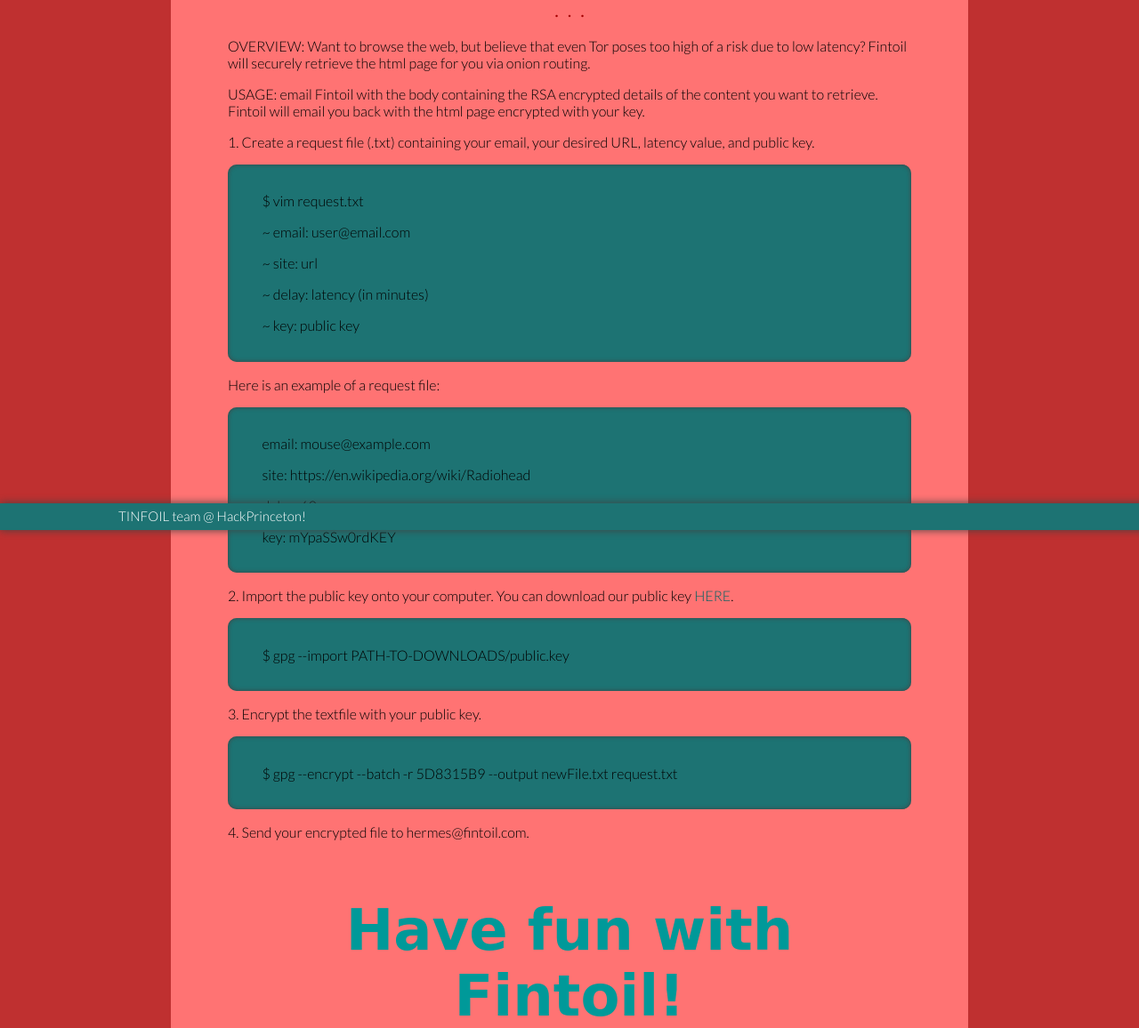
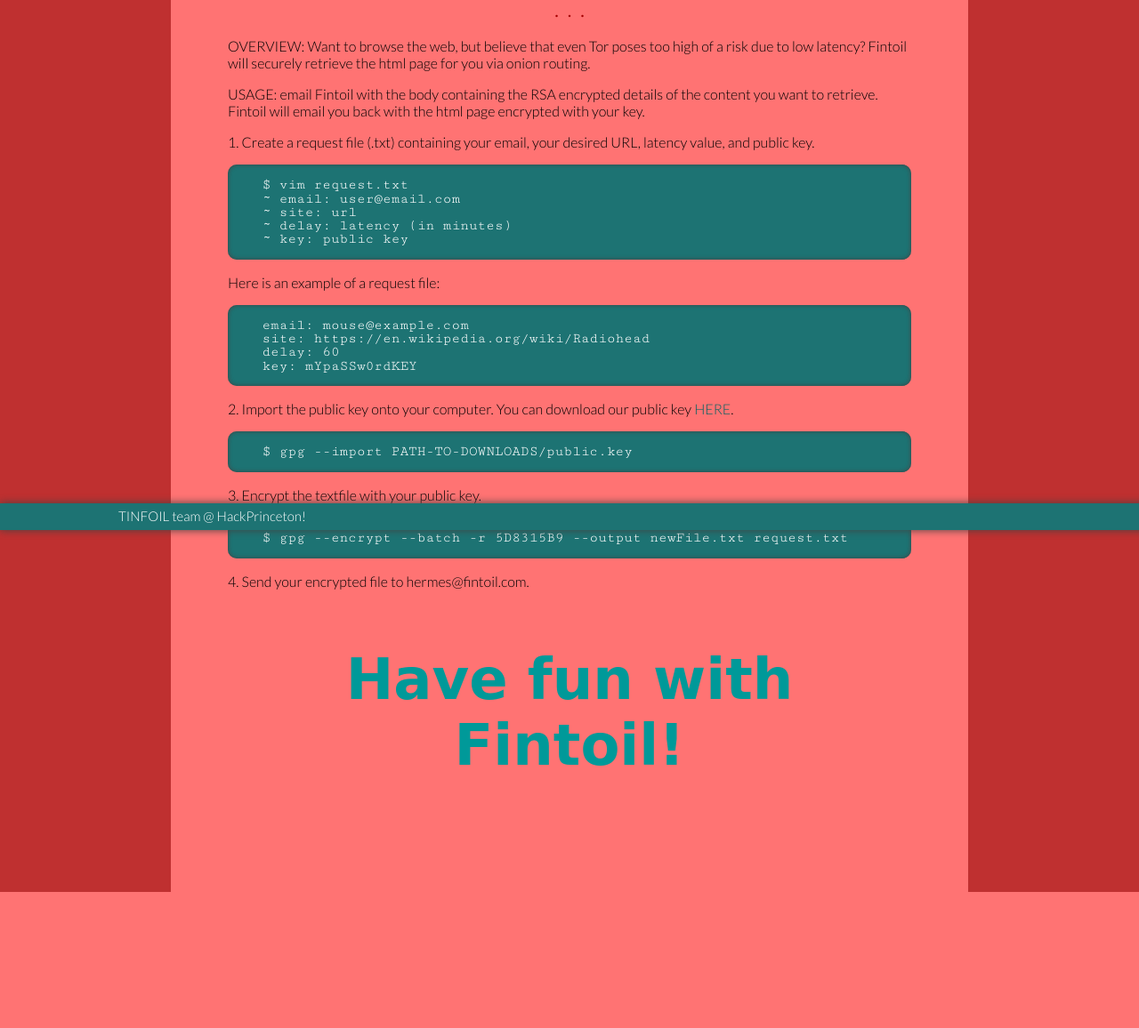
Before and after one commit to mkzh/Tinfoil, a PHP site: page /fintoil.html in a window 1280 px wide. Shown: the part 204-1360 px from the top of the page at 89% size. After the commit the page ends 1207 px from the top, so only its background shows below. Run offline with PHP 8.4, Linux system fonts and the light colour scheme; some web fonts are replaced.

Commit message:
final version of css

```diff
--- a/style.css
+++ b/style.css
@@ -74,7 +74,7 @@
     font-weight: 300;
     word-wrap: break-word;
 }
-#code p {
+.code p {
     margin: 0;
     line-height: 0.95;
     font-family: 'Cutive Mono', sans-serif;
```
